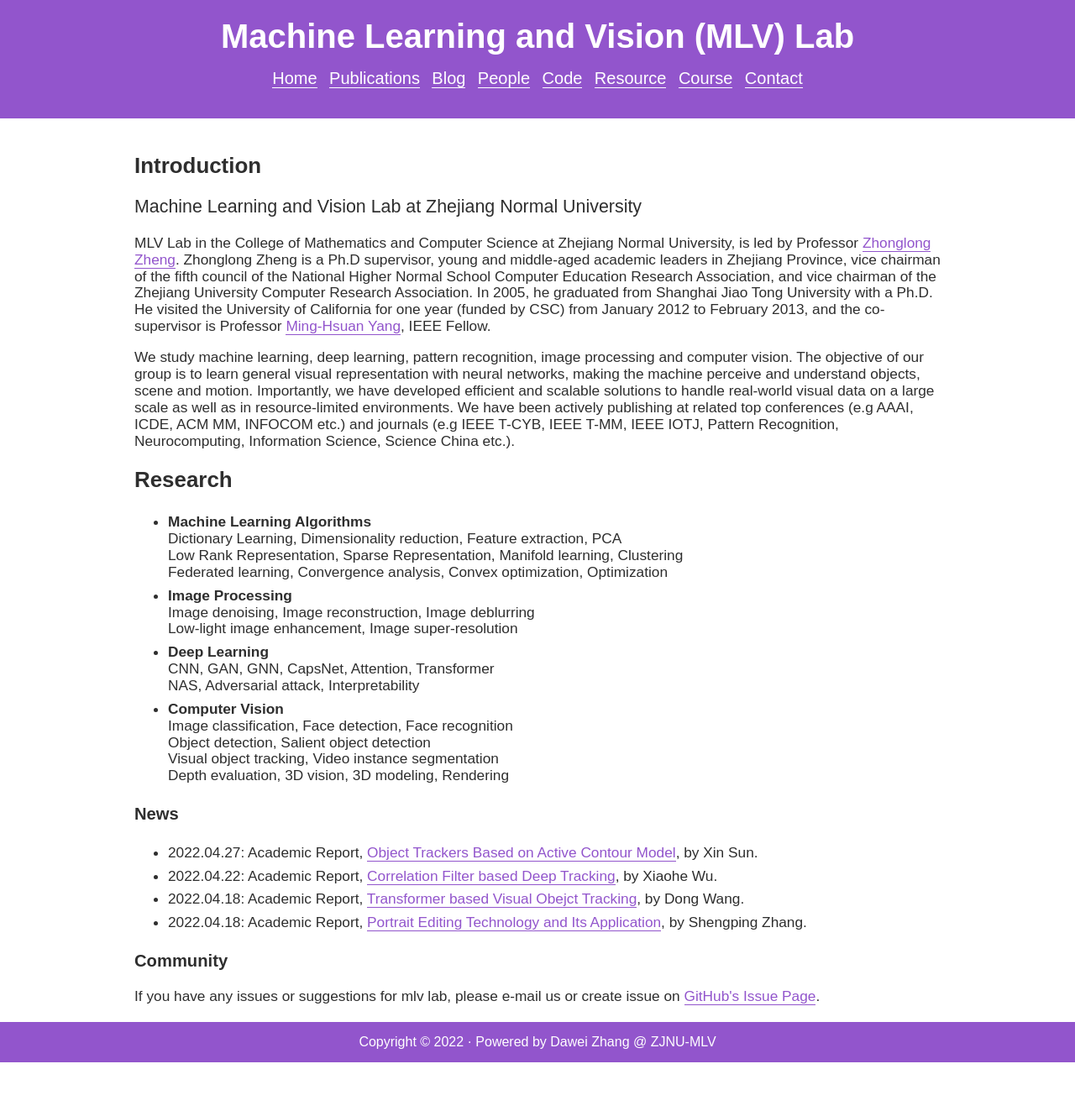
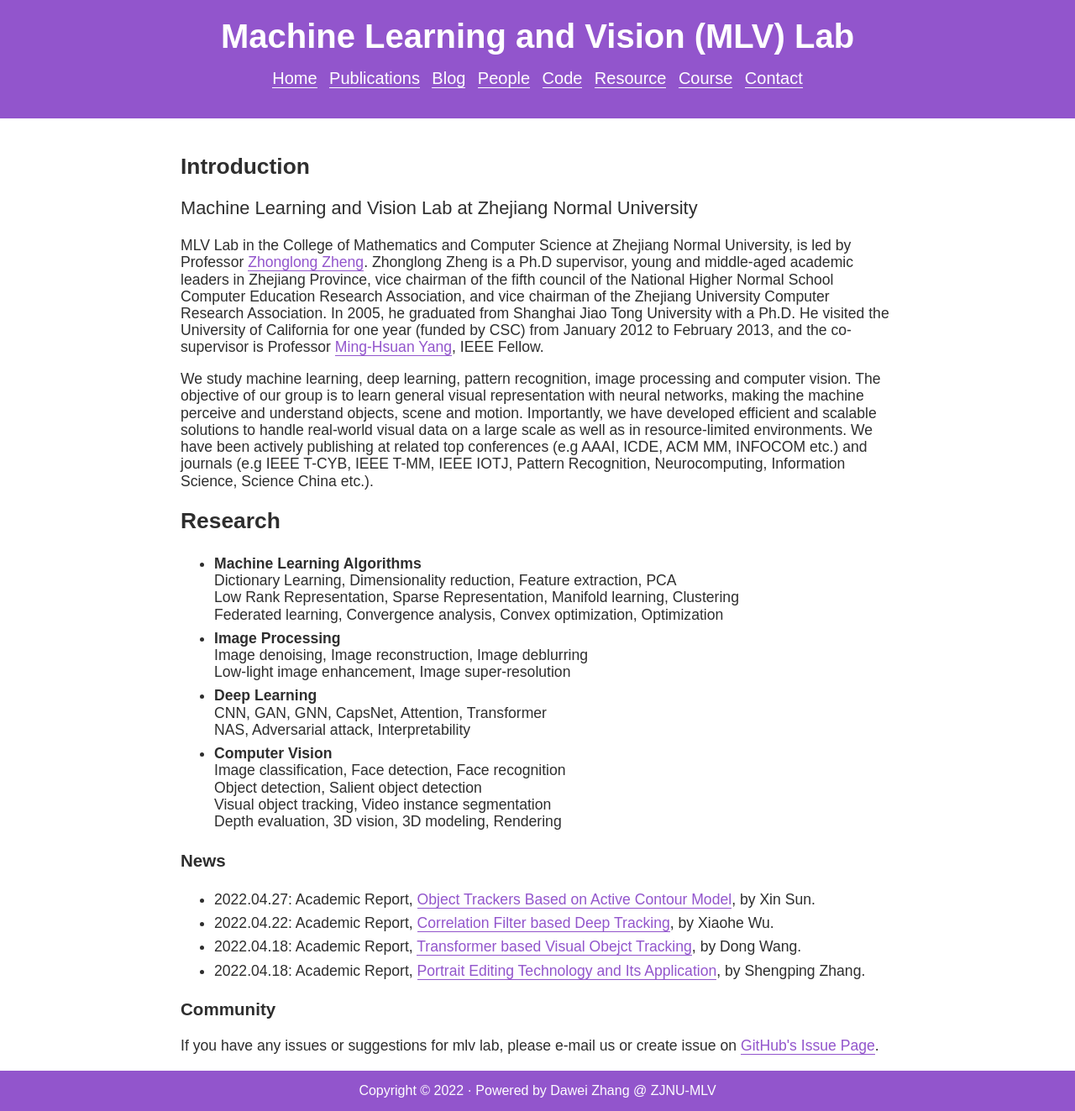
Before and after one commit to ZJNU-MLV-Lab/ZJNU-MLV-Lab.github.io, a Jekyll site: the page built from index.html, in a window 1280 px wide. Shown: the whole page at 84% size. Built offline with Jekyll 4.4.1, drawn with Linux system fonts in a browser that asks for light colours; nearby versions of some CDN libraries; some web fonts are replaced; before the commit the page ends 1265 px from its top, so only the background shows below that.

Commit message:
Update styles.css

```diff
--- a/assets/css/styles.css
+++ b/assets/css/styles.css
@@ -53,8 +53,8 @@ header li:last-of-type {
 /* End Header Block Styling */
 
 #main {
-    padding: 20px 20px;
-    font-size: 1.08em;
+    padding: 20px 15px;
+    font-size: 1.1em;
     color: #2e2e2e;
 }
 
@@ -162,7 +162,7 @@ pre > code {
 @media (min-width: 600px) {
     #main {
         margin: 0 auto;
-        max-width: 1000px;
+        max-width: 880px;
         box-sizing: border-box;
     }
 
```
